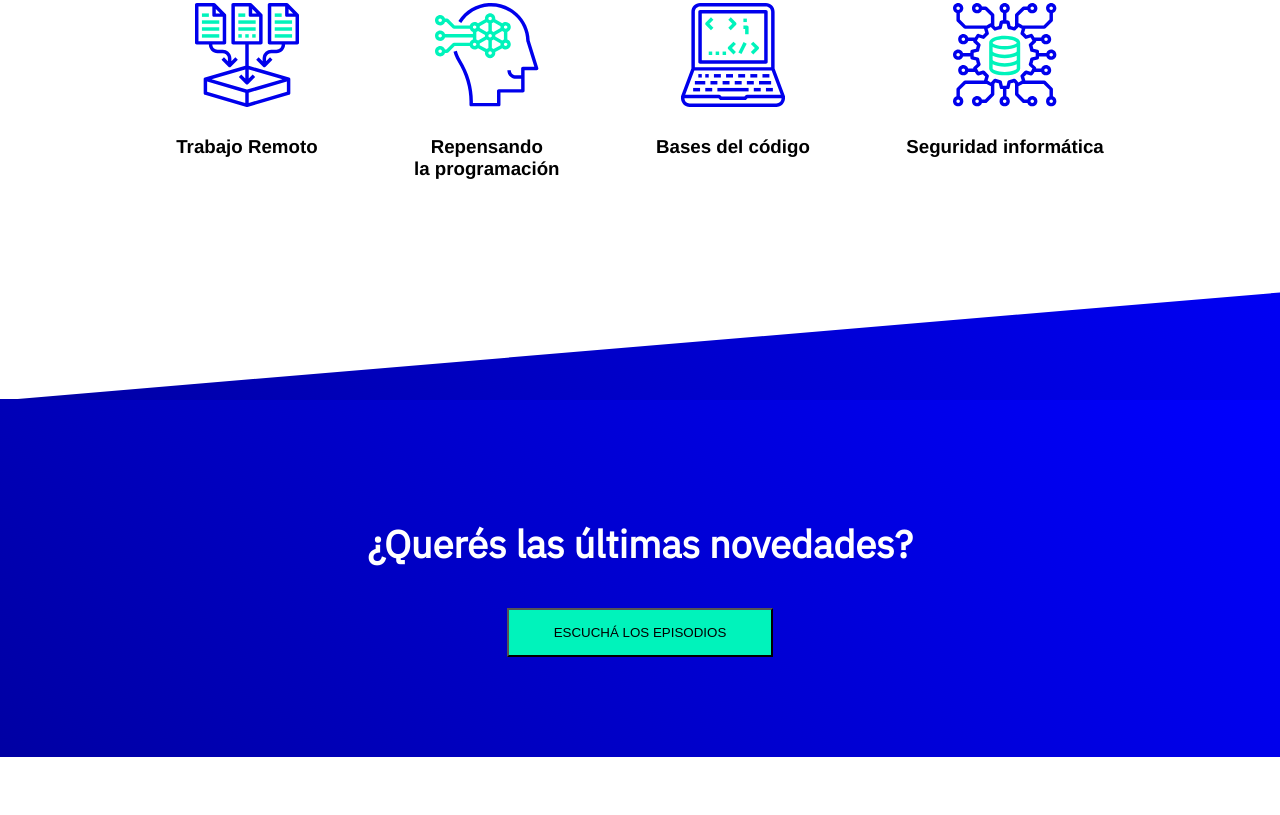
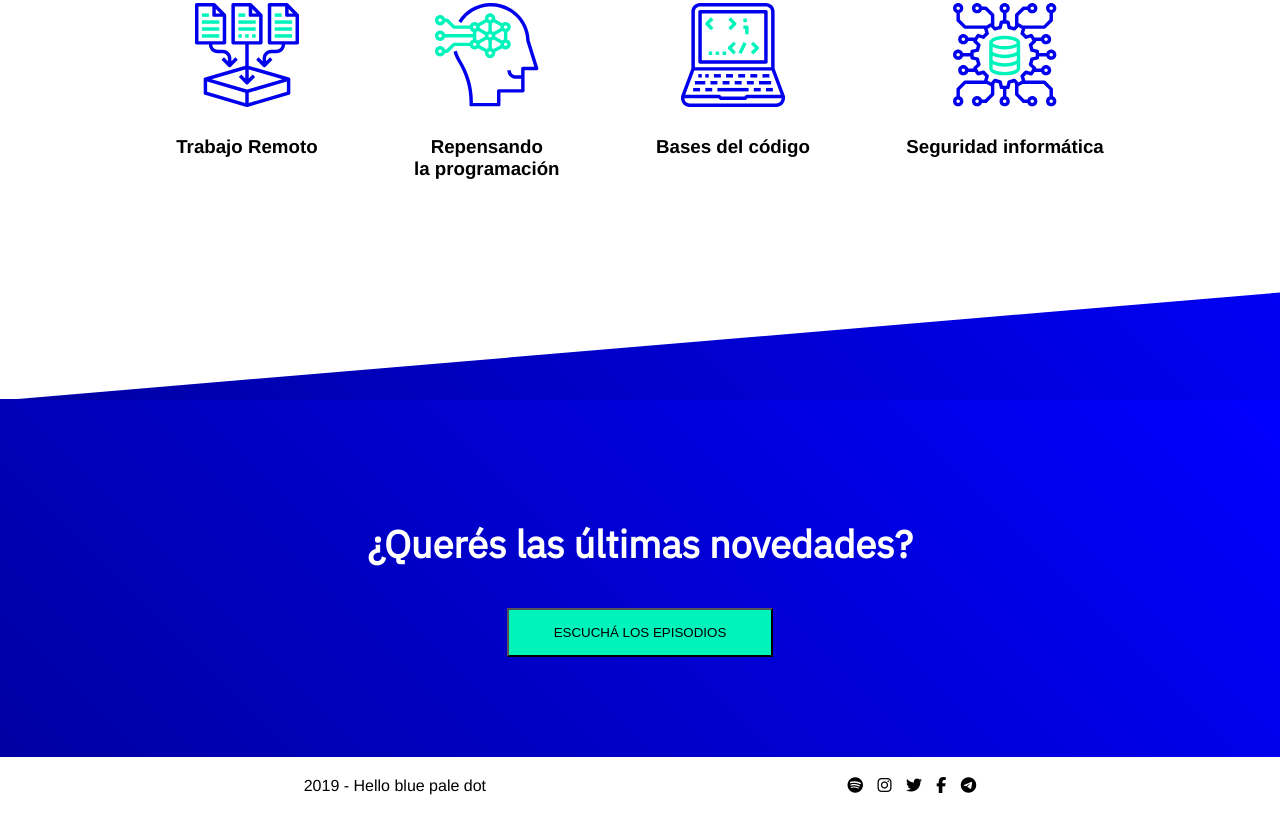
Before and after one commit to avanegasp/podcast, a plain HTML site: page index.html in a window 1280 px wide. Shown: the part 3247-4062 px from the top of the page. Before the commit the page ends 4004 px from the top, so only its background shows below. Drawn offline with Linux system fonts and the light colour scheme.

Commit message:
Footer section done

```diff
--- a/index.html
+++ b/index.html
@@ -121,6 +121,19 @@
         </div>
     </section>
 
+    <footer>
+        <div class="container-footer">
+            <div class="footer-hellor">
+                <span>2019 - Hello blue pale dot</span>
+            </div>
+            <div class="icons-media">
+                <i class="fa fa-spotify"></i>
+                <i class="fa fa-instagram"></i>
+                <i class="fa fa-twitter"></i>
+                <i class="fa fa-facebook-f"></i>
+                <i class="fa fa-telegram"></i>            </div>
+        </div>
+    </footer>
 </body>
 
 </html>
--- a/styles/style.css
+++ b/styles/style.css
@@ -323,7 +323,7 @@ display: none;
 /* SECTION NEWS */
 
 .news-container{
-  /* width: 80%; */
+  width: 80%;
   padding-top: 120px;
   padding-bottom: 100px;
   margin: auto;
@@ -349,6 +349,21 @@ display: none;
   padding: 15px 45px 15px 45px;
   background-color: #00F3BB ;
   text-transform: uppercase;
+}
+
+/* footer */
+
+.container-footer{
+  width: 80%;
+  padding-top: 20px;
+  padding-bottom: 20px;
+  margin: auto;
+  display: flex;
+  justify-content: space-around;
+}
+
+.icons-media i{
+  padding-left: 10px;
 }
 
 @media (max-width: 768px) {
```
